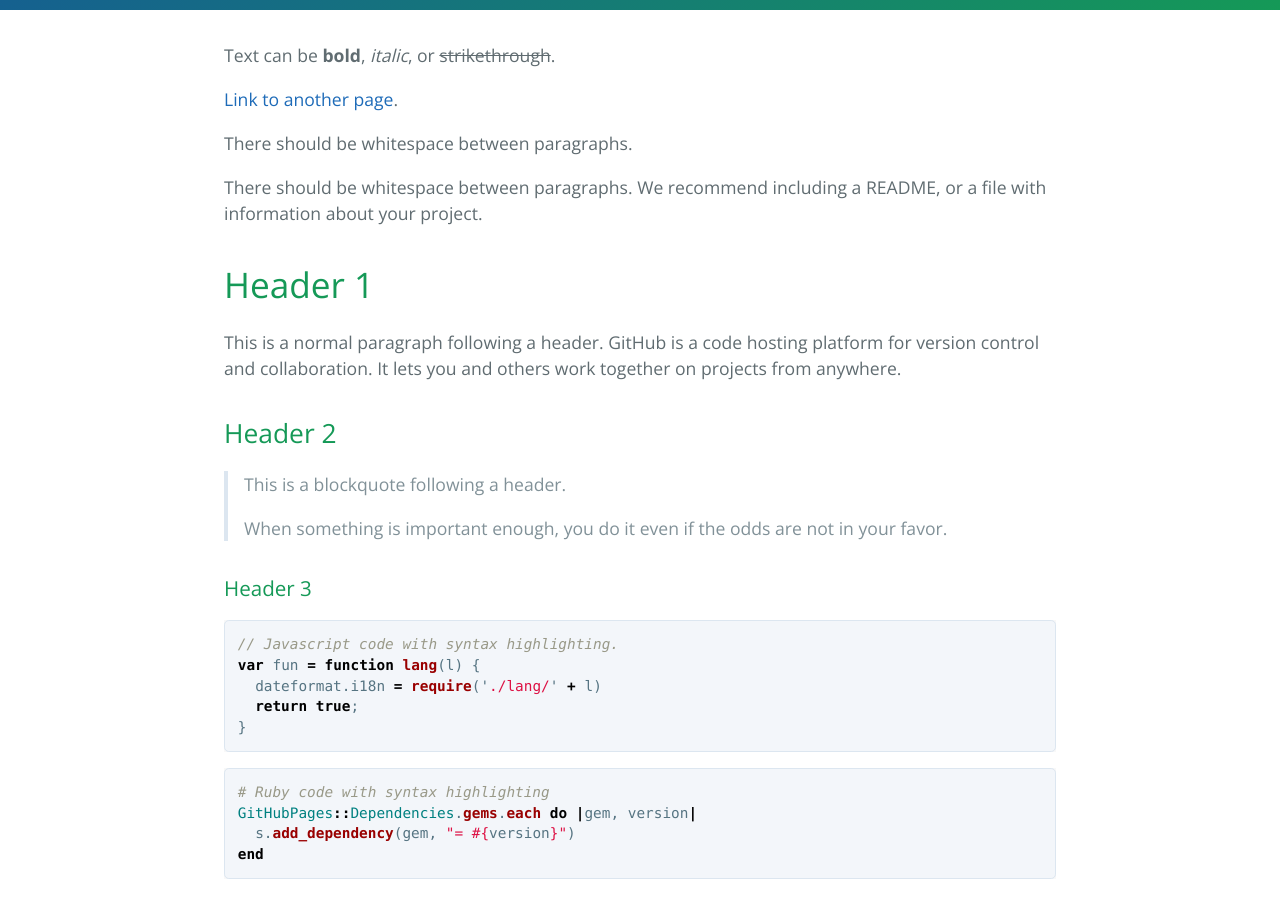
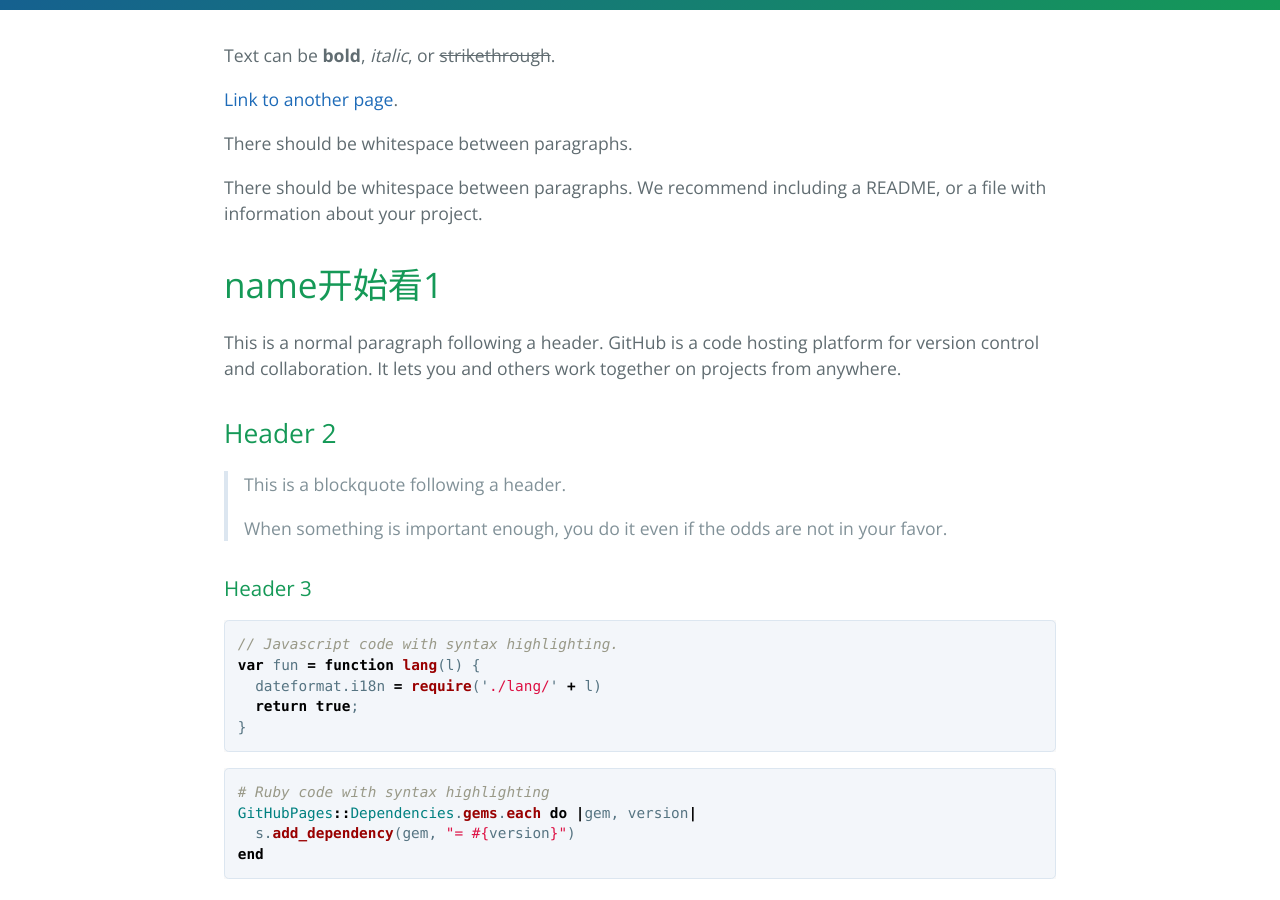
Before and after one commit to ShaoZeMing/docs, a Jekyll site: the page built from index.md, in a window 1280 px wide and 900 px high, scrolled down 373 px. Built offline with Jekyll 4.4.1, drawn with Linux system fonts in a browser that asks for light colours.

Commit message:
add post

```diff
--- a/index.md
+++ b/index.md
@@ -10,7 +10,7 @@ There should be whitespace between paragraphs.
 
 There should be whitespace between paragraphs. We recommend including a README, or a file with information about your project.
 
-# [](#header-1)Header 1
+# name开始看1
 
 This is a normal paragraph following a header. GitHub is a code hosting platform for version control and collaboration. It lets you and others work together on projects from anywhere.
 
```
